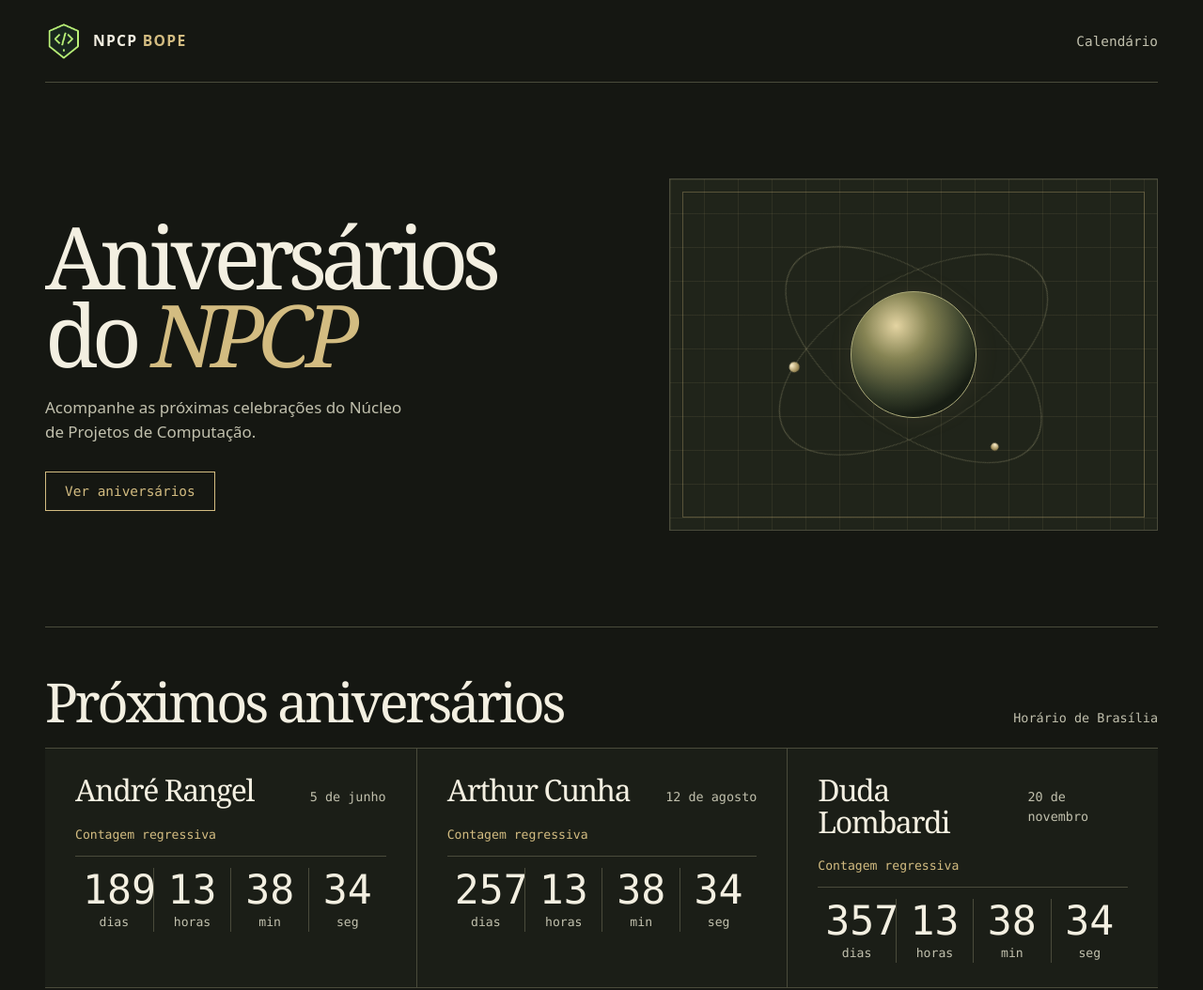
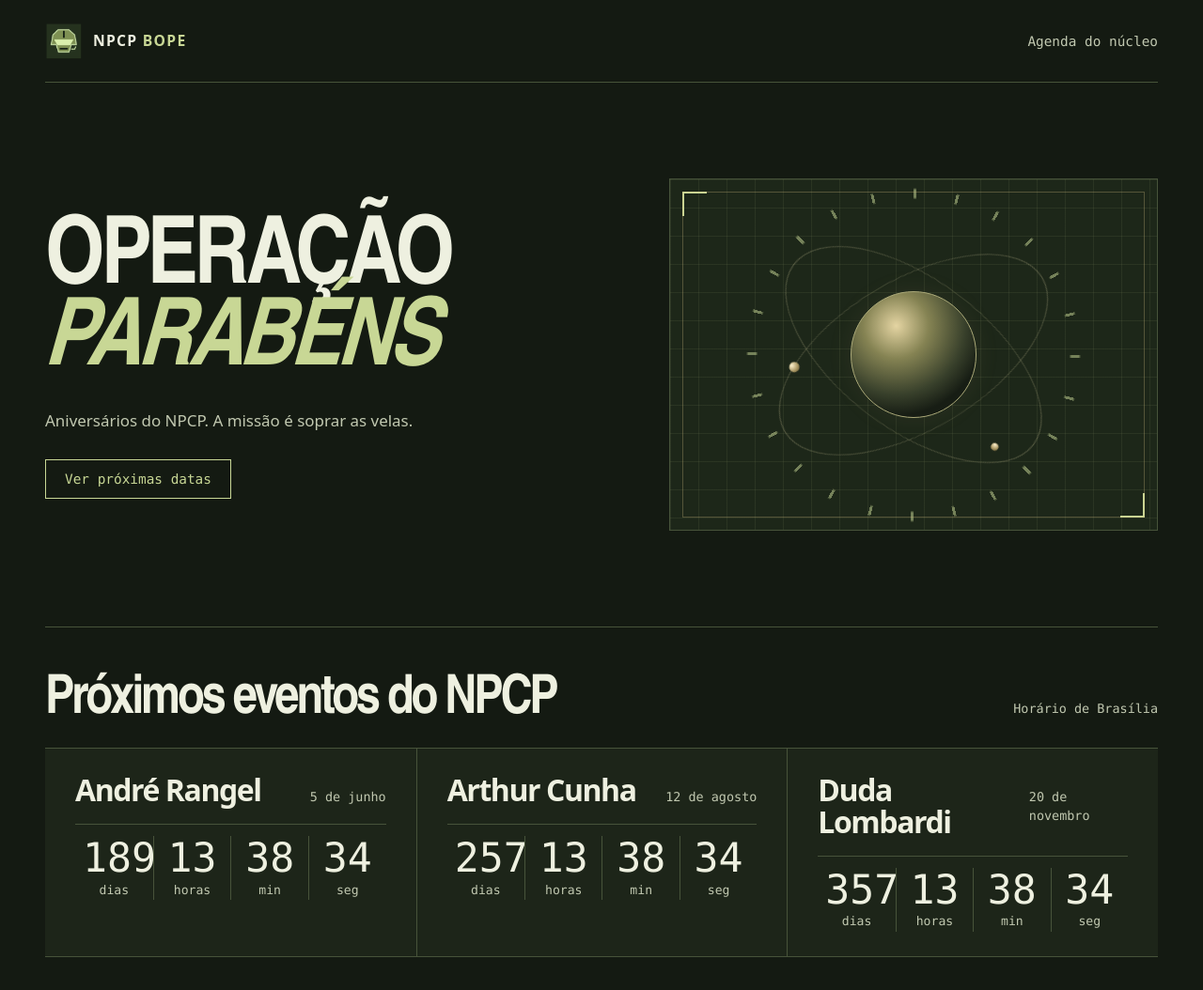
Before and after one commit to arthurcunha88/contagem-de-aniversario-bope, a plain HTML site: page dist/index.html in a window 1280 px wide. Shown: the top 1054 px of the page at 94% size. Drawn offline with Linux system fonts and the light colour scheme.

Commit message:
Redesenha agenda como Operação Parabéns

```diff
--- a/dist/app.js
+++ b/dist/app.js
@@ -64,7 +64,8 @@ function render() {
     card.classList.toggle("today", celebrating);
     if (celebrating !== timer.hidden) {
       timer.hidden = celebrating;
-      status.textContent = celebrating ? "Feliz aniversário!" : "Contagem regressiva";
+      status.hidden = !celebrating;
+      status.textContent = celebrating ? "Missão do dia: apagar as velas. Feliz aniversário!" : "";
     }
     remaining?.forEach((number, index) => {
       const digit = digits[index];
@@ -106,6 +107,7 @@ if (art) {
       }
       const offset = Math.min(window.scrollY * 0.1, 35);
       art?.style.setProperty("--field-shift", `${offset}px`);
+      art?.style.setProperty("--radar-turn", `${window.scrollY * 0.24}deg`);
     });
   }
   window.addEventListener("scroll", moveField, { passive: true });
--- a/dist/index.html
+++ b/dist/index.html
@@ -3,7 +3,7 @@
 <head>
   <meta charset="utf-8">
   <meta name="viewport" content="width=device-width, initial-scale=1">
-  <meta name="theme-color" content="#151712">
+  <meta name="theme-color" content="#141a12">
   <title>Aniversários do NPCP</title>
   <meta name="description" content="Acompanhe a contagem regressiva para os aniversários de André Rangel, Arthur Cunha e Duda Lombardi no Núcleo de Projetos de Computação.">
   <meta property="og:type" content="website">
@@ -14,50 +14,52 @@
   <meta name="twitter:card" content="summary">
   <link rel="canonical" href="https://contagem-de-aniversario-bope.vercel.app/">
   <meta property="og:url" content="https://contagem-de-aniversario-bope.vercel.app/">
-  <link rel="icon" type="image/png" sizes="64x64" href="bope-icon.png">
+  <link rel="icon" type="image/png" sizes="64x64" href="capacete-npcp.png">
   <link rel="stylesheet" href="style.css">
   <script defer src="app.js"></script>
 </head>
 <body>
   <header class="shell masthead">
-    <a class="brand" href="./"><img class="mark" src="bope-icon.png" width="40" height="40" alt=""><span>NPCP <span class="accent">BOPE</span></span></a>
-    <nav aria-label="Navegação principal"><a class="nav" href="#calendario">Calendário</a></nav>
+    <a class="brand" href="./"><img class="mark" src="capacete-npcp.png" width="40" height="40" alt=""><span>NPCP <span class="accent">BOPE</span></span></a>
+    <nav aria-label="Navegação principal"><a class="nav" href="#calendario">Agenda do núcleo</a></nav>
   </header>
   <main class="shell">
     <section class="hero" aria-labelledby="titulo">
       <div>
-        <h1 id="titulo">Aniversários<br>do <em>NPCP</em></h1>
-        <p class="intro">Acompanhe as próximas celebrações do Núcleo de Projetos de Computação.</p>
-        <a class="cta" href="#calendario">Ver aniversários</a>
+        <h1 id="titulo">Operação<br><em>Parabéns</em></h1>
+        <p class="intro">Aniversários do NPCP. A missão é soprar as velas.</p>
+        <a class="cta" href="#calendario">Ver próximas datas</a>
       </div>
       <div class="art" aria-hidden="true">
+        <div class="radar-ticks"></div>
         <div class="orbital-field">
           <div class="orbit orbit-one"><i></i></div>
           <div class="orbit orbit-two"><i></i></div>
           <div class="orb"></div>
         </div>
+        <div class="radar-coordinates"></div>
       </div>
     </section>
     <section id="calendario" aria-labelledby="agenda">
-      <div class="section-head"><h2 id="agenda">Próximos aniversários</h2><p>Horário de Brasília</p></div>
+      <div class="section-head"><h2 id="agenda">Próximos eventos do NPCP</h2><p>Horário de Brasília</p></div>
       <div class="cards">
         <article class="card" data-member="andre">
           <div class="person"><h3>André Rangel</h3><time datetime="06-05">5 de junho</time></div>
-          <p class="status">Contagem regressiva</p>
+          <p class="status" hidden></p>
           <div class="timer" role="timer" aria-label="Tempo até o aniversário de André Rangel">
             <span><b>–</b>dias</span><span><b>–</b>horas</span><span><b>–</b>min</span><span><b>–</b>seg</span>
           </div>
         </article>
         <article class="card" data-member="arthur">
           <div class="person"><h3>Arthur Cunha</h3><time datetime="08-12">12 de agosto</time></div>
-          <p class="status">Contagem regressiva</p>
+          <p class="status" hidden></p>
           <div class="timer" role="timer" aria-label="Tempo até o aniversário de Arthur Cunha">
             <span><b>–</b>dias</span><span><b>–</b>horas</span><span><b>–</b>min</span><span><b>–</b>seg</span>
           </div>
         </article>
         <article class="card" data-member="duda">
           <div class="person"><h3>Duda Lombardi</h3><time datetime="11-20">20 de novembro</time></div>
-          <p class="status">Contagem regressiva</p>
+          <p class="status" hidden></p>
           <div class="timer" role="timer" aria-label="Tempo até o aniversário de Duda Lombardi">
             <span><b>–</b>dias</span><span><b>–</b>horas</span><span><b>–</b>min</span><span><b>–</b>seg</span>
           </div>
--- a/dist/style.css
+++ b/dist/style.css
@@ -1,13 +1,13 @@
 :root {
   color-scheme: dark;
-  --background: #151712;
-  --surface: #1b1e17;
-  --text: #f3efe1;
-  --muted: #c1c0ad;
-  --brass: #d3bc81;
-  --line: #4a4b3b;
+  --background: #141a12;
+  --surface: #1d2519;
+  --text: #eef0e0;
+  --muted: #c1c8b0;
+  --brass: #c8d795;
+  --line: #47533a;
   --mono: "Consolas", "Liberation Mono", monospace;
-  --serif: Georgia, "Times New Roman", serif;
+  --display: "Arial Narrow", "Franklin Gothic Medium", "Aptos Narrow", Impact, sans-serif;
   background: var(--background);
   color: var(--text);
   font: 100%/1.55 system-ui, sans-serif;
@@ -27,14 +27,34 @@ a:focus-visible { outline: 2px solid var(--brass); outline-offset: 6px; }
 .nav { font-size: .9rem; color: var(--muted); padding-block: 14px; }
 .hero { display: grid; grid-template-columns: 1.06fr .94fr; align-items: stretch; gap: clamp(25px, 6vw, 84px); padding-block: clamp(48px, 8vw, 102px); border-bottom: 1px solid var(--line); }
 .hero > div:first-child { align-self: center; }
-h1, h2, h3 { font-family: var(--serif); font-weight: 400; }
-h1 { margin: 20px 0 24px; font-size: clamp(2.85rem, 7.2vw, 7rem); letter-spacing: -.075em; line-height: .9; }
-h1 em { color: var(--brass); font-weight: inherit; }
+h1, h2 { font-family: var(--display); font-weight: 700; }
+h1 { margin: 12px 0 24px; font-size: clamp(2.9rem, 7.8vw, 7.35rem); letter-spacing: -.045em; line-height: .88; text-transform: uppercase; }
+h1 em { display: inline-block; color: var(--brass); font-weight: inherit; transform: skewX(-6deg); }
 .intro { max-width: 41ch; color: var(--muted); font-size: 1.06rem; }
 .cta { display: inline-block; margin-top: 28px; border: 1px solid var(--brass); padding: 12px 20px; color: var(--brass); font: .9rem var(--mono); transition: background .2s, color .2s; }
 .cta:hover { color: var(--background); background: var(--brass); }
-.art { position: relative; display: grid; place-content: center; justify-items: center; gap: 10px; min-height: 375px; margin: 0; overflow: hidden; border: 1px solid var(--line); background-color: #20241a; background-image: linear-gradient(#d3bc8116 1px, transparent 1px), linear-gradient(90deg, #d3bc8116 1px, transparent 1px); background-size: 36px 36px; }
+.art { position: relative; display: grid; place-content: center; justify-items: center; gap: 10px; min-height: 375px; margin: 0; overflow: hidden; border: 1px solid var(--line); background-color: #1d2719; background-image: linear-gradient(#c8d79514 1px, transparent 1px), linear-gradient(90deg, #c8d79514 1px, transparent 1px); background-size: 30px 30px; }
 .art::after { content: ""; position: absolute; inset: 13px; pointer-events: none; border: 1px solid #d3bc8150; }
+.radar-ticks {
+  position: absolute;
+  place-self: center;
+  width: min(82%, 360px);
+  aspect-ratio: 1;
+  border-radius: 50%;
+  background: repeating-conic-gradient(from 0deg, #c8d79585 0deg 1deg, transparent 1deg 15deg);
+  mask: radial-gradient(circle, transparent 0 65%, #000 66% 69%, transparent 70%);
+  transform: rotate(var(--radar-turn, 0deg));
+}
+.radar-coordinates { position: absolute; inset: 13px; pointer-events: none; }
+.radar-coordinates::before, .radar-coordinates::after {
+  content: "";
+  position: absolute;
+  width: 24px;
+  height: 24px;
+  border: solid var(--brass);
+}
+.radar-coordinates::before { inset: 0 auto auto 0; border-width: 2px 0 0 2px; }
+.radar-coordinates::after { inset: auto 0 0 auto; border-width: 0 2px 2px 0; }
 .orbital-field {
   width: clamp(176px, 27vw, 320px);
   aspect-ratio: 1;
@@ -89,7 +109,7 @@ h2 { font-size: clamp(2rem, 4.5vw, 3.6rem); line-height: 1; letter-spacing: -.05
 .card.today { outline: 1px solid var(--brass); outline-offset: -1px; animation: celebrate .8s ease-out; }
 h3 { font-size: clamp(1.5rem, 2.5vw, 2.15rem); letter-spacing: -.045em; line-height: 1.08; }
 .status { color: var(--brass); font-size: .82rem; margin: 19px 0 12px; }
-.timer { display: grid; grid-template-columns: repeat(4, minmax(0, 1fr)); border-top: 1px solid var(--line); padding-top: 12px; }
+.timer { display: grid; grid-template-columns: repeat(4, minmax(0, 1fr)); border-top: 1px solid var(--line); margin-top: 18px; padding-top: 12px; }
 .timer span { color: var(--muted); padding: 0 8px; text-align: center; font-size: .82rem; }
 .timer span + span { border-left: 1px solid var(--line); }
 .timer b { display: block; color: var(--text); font: 400 clamp(1.35rem, 3.8vw, 2.7rem)/1.1 var(--mono); font-variant-numeric: tabular-nums; }
@@ -115,4 +135,5 @@ footer span { color: var(--brass); padding-inline: 6px; }
 }
 @media (prefers-reduced-motion: reduce) {
   *, *::before, *::after { scroll-behavior: auto !important; animation: none !important; transition: none !important; }
+  .orbital-field, .radar-ticks { transform: none; }
 }
```
Also changed, not shown: dist/bope-icon.png (deleted), dist/capacete-npcp.png (added), 1 other file.
